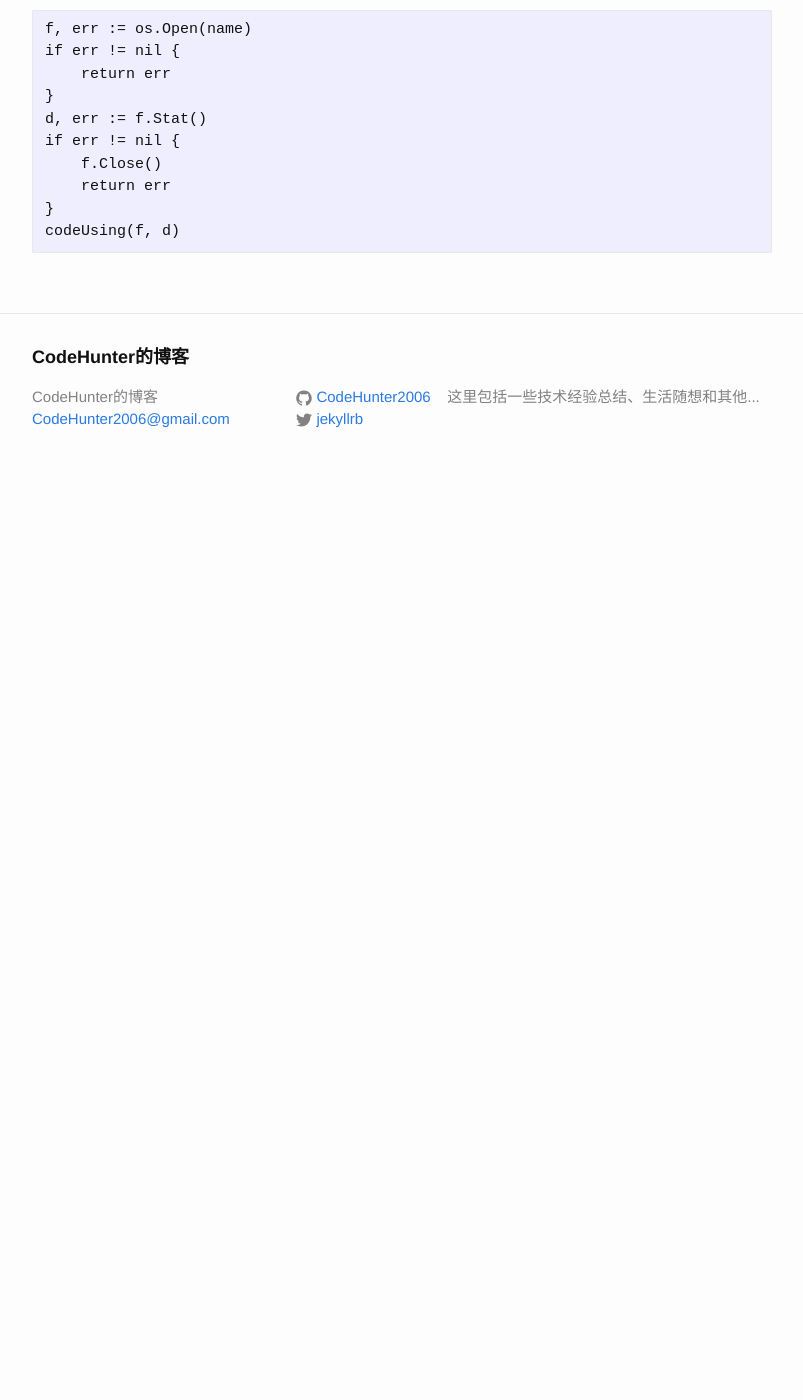
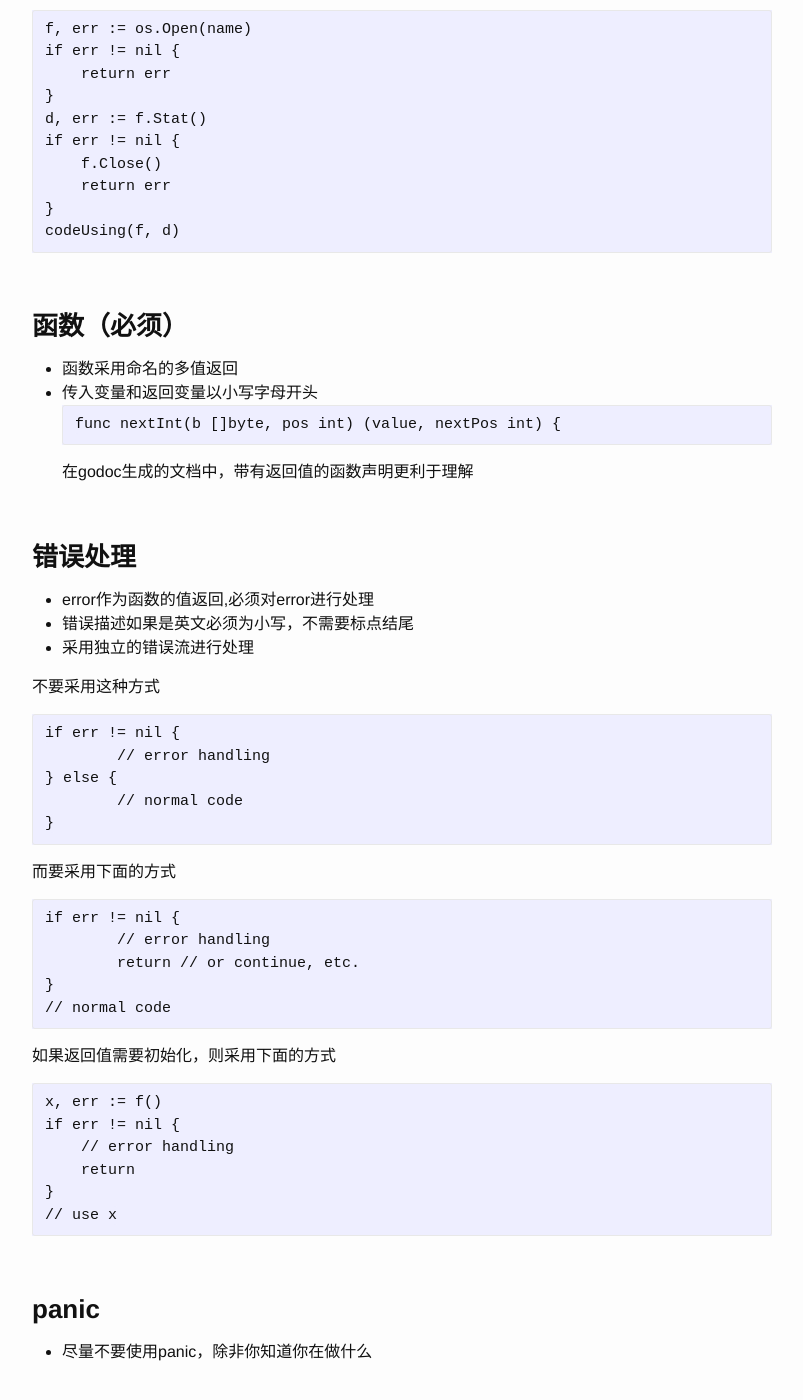
Before and after one commit to CodeHunter2006/CodeHunter2006.github.io, a Jekyll site: the page built from _posts/2019-04-07-Go_Code_Standards.md, in a window 1280 px wide and 1400 px high, scrolled down 3010 px. Shown: the whole window, without its empty margins (238-1041 px from the left). Built offline with Jekyll 4.4.1, drawn with Linux system fonts in a browser that asks for light colours; before the commit the page ends 3501 px from its top, so only the background shows below that.

Commit message:
增加"函数"、"错误处理"和"panic"的描述部分。

````diff
--- a/_posts/2019-04-07-Go_Code_Standards.md
+++ b/_posts/2019-04-07-Go_Code_Standards.md
@@ -138,3 +138,50 @@ if err != nil {
 }
 codeUsing(f, d)
 ```
+
+<br/>
+### 函数（必须）
+* 函数采用命名的多值返回
+* 传入变量和返回变量以小写字母开头
+```
+func nextInt(b []byte, pos int) (value, nextPos int) {
+```
+在godoc生成的文档中，带有返回值的函数声明更利于理解
+
+<br/>
+### 错误处理
+* error作为函数的值返回,必须对error进行处理
+* 错误描述如果是英文必须为小写，不需要标点结尾
+* 采用独立的错误流进行处理
+
+不要采用这种方式
+```
+if err != nil {
+	// error handling
+} else {
+	// normal code
+}
+```
+而要采用下面的方式
+```
+if err != nil {
+	// error handling
+	return // or continue, etc.
+}
+// normal code
+```
+如果返回值需要初始化，则采用下面的方式
+```
+x, err := f()
+if err != nil {
+    // error handling
+    return
+}
+// use x
+```
+
+<br/>
+### panic
+* 尽量不要使用panic，除非你知道你在做什么
+
+<br/>
````
